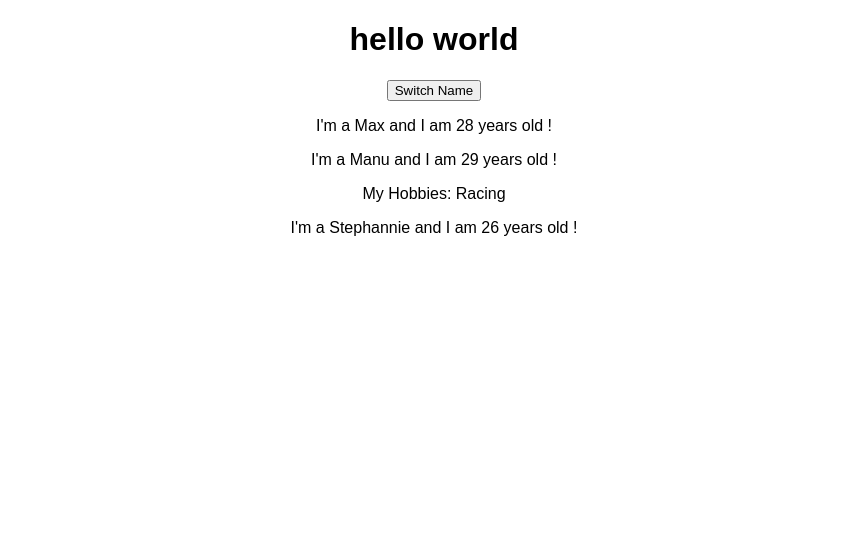
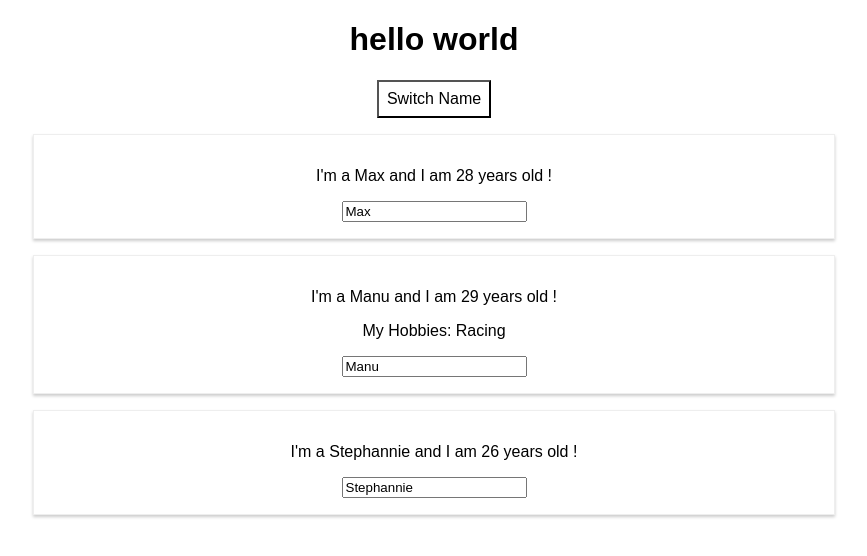
Before and after one commit to tanpv/react, a React (Create React App) app in the folder react-guide/: page / in a window 1280 px wide. Shown: the top 556 px of the page, without its empty margins (206-1073 px from the left). Built offline with nearby package versions, Linux system fonts and the light colour scheme.

Commit message:
complete the baisc

```diff
--- a/react-guide/src/App.js
+++ b/react-guide/src/App.js
@@ -11,25 +11,55 @@
     ]
   }
 
-  switchNameHandler = () => {
-    // console.log('was clicked');
+  switchNameHandler = (newName) => {
     this.setState({
       persons: [
-        { name:"Maximilian", age:28 },
+        { name:newName, age:28 },
         { name:"Manu", age:29 },
         { name:"Stephannie", age:26 }
       ]
     })
   }
 
+  nameChangedHandler = (event) => {
+    this.setState({
+      persons: [
+        { name: 'Max', age:28 },
+        { name: event.target.value, age:29 },
+        { name: "Stephannie", age:26 }
+      ]
+    })
+  }
+
   render() {
+
+    const style = {
+      backgroundColor: 'white',
+      font: 'inherit',
+      border: '1x solid blue',
+      padding: '8px',
+      cursor: 'pointer'
+    };
+
     return (
       <div className="App">
         <h1> hello world </h1>
-        <button onClick={this.switchNameHandler}>Switch Name</button>
-        <Person name={this.state.persons[0].name} age={this.state.persons[0].age} />
-        <Person name={this.state.persons[1].name} age={this.state.persons[1].age} >My Hobbies: Racing </Person>
-        <Person name={this.state.persons[2].name} age={this.state.persons[2].age} />
+        <button
+          style={style}
+          onClick={this.switchNameHandler.bind(this, 'Maximilian')}>Switch Name</button>
+
+        <Person
+        name={this.state.persons[0].name}
+        age={this.state.persons[0].age}/>
+
+        <Person
+        name={this.state.persons[1].name}
+        age={this.state.persons[1].age}
+        changed={this.nameChangedHandler}>My Hobbies: Racing </Person>
+
+        <Person
+        name={this.state.persons[2].name}
+        age={this.state.persons[2].age} />
       </div>
     );
   }
--- /dev/null
+++ b/react-guide/src/Person/Person.css
@@ -0,0 +1,8 @@
+.Person {
+  width: 60%;
+  margin: 16px auto;
+  border: 1px solid #eee;
+  box-shadow: 0 2px 3px #ccc;
+  padding: 16px;
+  text-align: center;
+}
--- a/react-guide/src/Person/Person.js
+++ b/react-guide/src/Person/Person.js
@@ -1,10 +1,12 @@
 import React from 'react';
+import Person from './Person.css';
 
 const person = (props) => {
   return (
-    <div>
-      <p> I'm a {props.name} and I am {props.age} years old !</p>
+    <div className="Person">
+      <p onClick={props.click}> I'm a {props.name} and I am {props.age} years old !</p>
       <p> {props.children} </p>
+      <input type="text" onChange={props.changed} value={props.name}/>
     </div>
   )
 }
```
